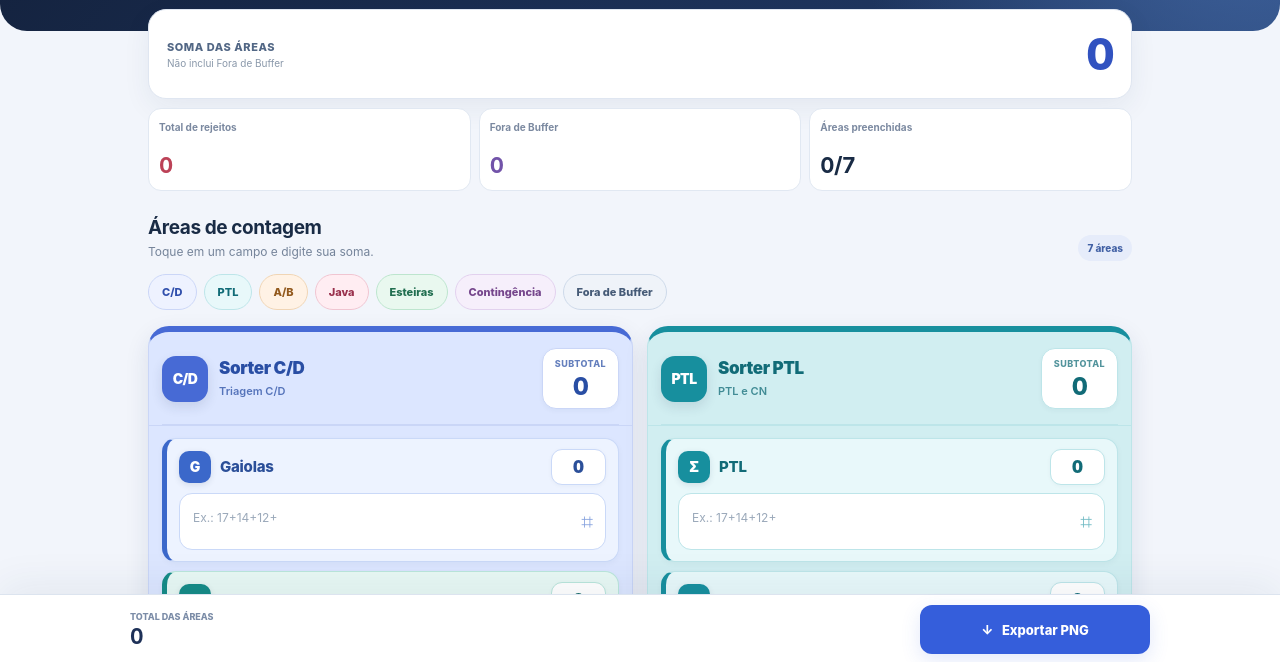
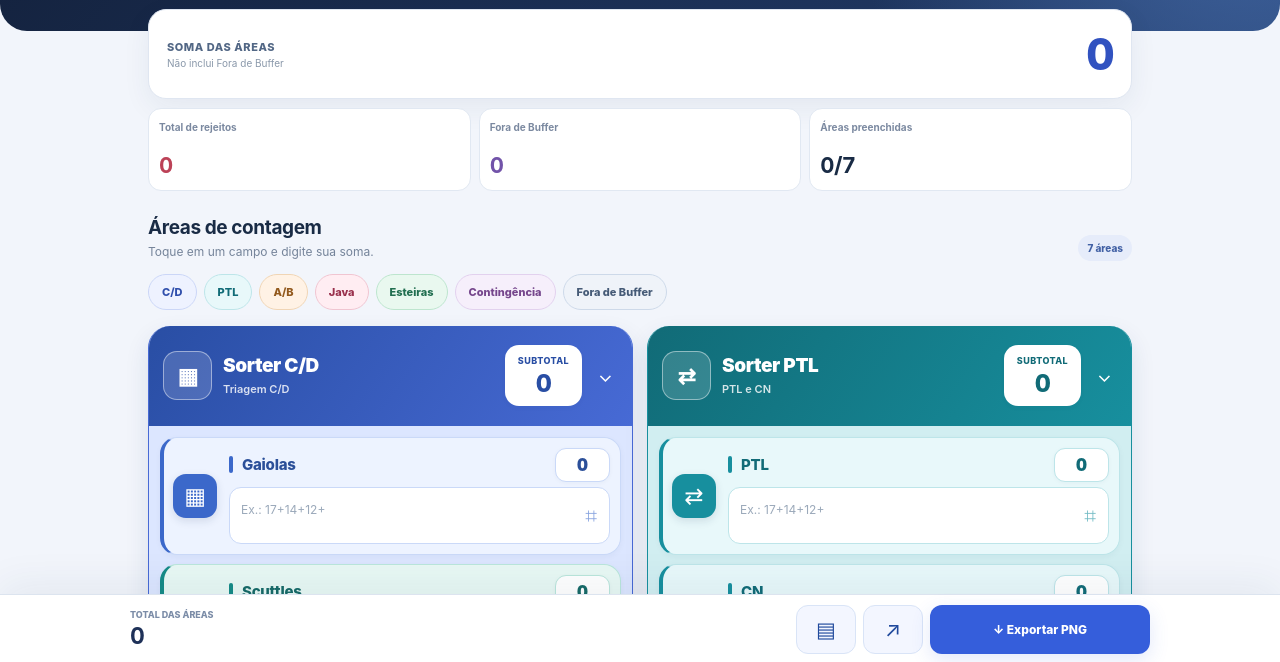
Before and after one commit to franciscoaniltoan/Transfer, a plain HTML site: page index.html in a window 1280 px wide. Shown: the part 136-798 px from the top of the page. Drawn offline with Linux system fonts and the light colour scheme.

Commit message:
Aplicar layout aprovado: cabeçalhos fortes, campos compactos, ícones, recolher setores e dock de ações

```diff
--- a/index.html
+++ b/index.html
@@ -111,6 +111,41 @@
 
 @media(min-width:690px){.hero{padding-left:30px;padding-right:30px}.hero .wrap{display:grid;grid-template-columns:1fr 330px;align-items:end;gap:15px}.eyebrow{grid-column:1/-1}.hero h1{margin-top:0}.time-row{margin-top:0}.summary{width:min(1020px,100%);margin:-22px auto 0;padding:0 18px}.sections{grid-template-columns:1fr 1fr;gap:14px}.content{padding-left:18px;padding-right:18px}.sector[data-sector="esteiras"] .fields{grid-template-columns:1fr}.dock-inner{grid-template-columns:auto auto;justify-content:space-between}.dock .primary{min-width:230px}.keypad{left:auto;right:18px;width:385px;border-radius:20px 20px 0 0}.keypad-open .toast{bottom:370px}}
 @media(max-width:355px){.summary-main{padding:14px}.summary-main .label{font-size:10px}.total-big{font-size:29px}.mini{padding:10px 8px}.mini span{font-size:9px}.sector-head{padding:14px 12px}.fields{padding:0 12px 13px}.sector-icon{width:38px;height:38px;flex-basis:38px}.sector-info h3{font-size:14px}}
+
+/* Layout aprovado: cabeçalho forte, cartões compactos e ações rápidas */
+.sector{background:var(--section-panel);border:1px solid var(--section-color);border-top:0;border-radius:22px;box-shadow:0 10px 25px rgba(28,55,102,.11)}
+.sector-head{min-height:100px;background:linear-gradient(125deg,var(--section-dark),var(--section-color));color:#fff;border:0;padding:15px 14px;gap:11px}
+.sector-head::after{display:none}
+.sector-info h3{color:#fff;font-size:19px}
+.sector-info p{color:#fff;opacity:.82}
+.sector .sector-icon{background:rgba(255,255,255,.15)!important;border:1px solid rgba(255,255,255,.45);box-shadow:none;font-size:22px;width:49px;height:49px;flex-basis:49px}
+.sector-total{border:0;background:#fff;min-width:77px}
+.sector-total span{color:var(--section-dark);opacity:1}
+.sector-total strong{color:var(--section-dark)}
+.sector .fields{padding:11px 11px 8px;gap:9px}
+.sector .field{display:grid;grid-template-columns:46px minmax(0,1fr);column-gap:10px;align-items:center;padding:10px 10px 10px 9px;border-left-width:4px;border-radius:17px}
+.sector .field-name{grid-column:2;grid-row:1;min-height:29px;margin-bottom:5px}
+.sector .field-name label{font-size:15px}
+.sector .field-name label::before{display:none}
+.sector .field-name label::after{content:"";width:4px;height:17px;background:var(--field-main);border-radius:6px;order:-1}
+.sector .field .result{min-height:32px;font-size:17px}
+.sector .field-area{grid-column:2;grid-row:2}
+.sector .field textarea{min-height:47px;padding:10px 36px 9px 11px;border-radius:12px}
+.sector .field-error{grid-column:2}
+.field-symbol{grid-column:1;grid-row:1 / span 2;width:44px;height:44px;display:grid;place-items:center;align-self:center;background:var(--field-main);color:#fff;border-radius:13px;font-size:23px;box-shadow:0 3px 9px rgba(25,48,85,.13)}
+.sector .sector-foot{background:rgba(255,255,255,.45);border-radius:12px;padding:9px 11px;margin:0 11px 10px}
+.sector-toggle{display:flex;align-items:center;justify-content:center;flex:0 0 25px;width:25px;height:32px;color:#fff;background:transparent;border:0;font-size:19px;cursor:pointer}
+.sector.collapsed .fields,.sector.collapsed .sector-foot{display:none}
+.sector.collapsed .sector-toggle{transform:rotate(-90deg)}
+.tab.active{background:#1c54c6!important;color:#fff!important;border-color:#1c54c6!important}
+.dock-inner{grid-template-columns:minmax(85px,1fr) 52px 52px minmax(125px,1.6fr);gap:7px}
+.dock-total{font-size:9px}
+.dock-total strong{font-size:23px}
+.dock-action{height:49px;border:1px solid #d9e4f7;background:#f3f6ff;color:#204a9d;border-radius:12px;font-size:21px;display:grid;place-items:center}
+.dock .primary{min-width:0;padding:0 8px;font-size:12px}
+@media(min-width:690px){.dock-inner{grid-template-columns:1fr 60px 60px 220px}.dock .primary{min-width:0}}
+@media(max-width:355px){.sector .field{grid-template-columns:38px minmax(0,1fr);gap:7px;padding:8px}.field-symbol{width:37px;height:37px;font-size:19px}.sector .sector-head{padding:12px 9px}.sector-info h3{font-size:16px}.dock-inner{grid-template-columns:minmax(62px,1fr) 43px 43px minmax(104px,1.5fr);gap:5px}.dock-action{height:45px}.dock .primary{font-size:11px}}
+
 @media(prefers-reduced-motion:reduce){*,*:before,*:after{scroll-behavior:auto!important;transition:none!important}}
 @media print{.hero{color:white;-webkit-print-color-adjust:exact;print-color-adjust:exact}.dock,.keypad,.tabs,.tools,.status,.helper,.edit-indicator{display:none!important}.content{padding-bottom:0}.sectors,.sector{break-inside:avoid}.sections{grid-template-columns:1fr 1fr}.summary{margin:10px auto}.field textarea{min-height:40px}}
 </style>
@@ -134,7 +169,7 @@
   <p class="helper"><strong>Como contar:</strong> use várias parcelas, como <strong>17+14+12+2+</strong>. O sinal + no final é permitido. O app funciona sem internet e exporta um PNG com todos os campos. <strong>Atenção:</strong> o total de rejeitos é parte da soma das áreas, não um valor adicional. Fora de Buffer fica separado.</p>
   </div>
 </main>
-<div class="dock" id="dock"><div class="dock-inner"><div class="dock-total">TOTAL DAS ÁREAS<strong id="dock-total">0</strong></div><button class="primary" id="export" type="button">↓ &nbsp; Exportar PNG</button></div></div>
+<div class="dock" id="dock"><div class="dock-inner"><div class="dock-total">TOTAL DAS ÁREAS<strong id="dock-total">0</strong></div><button class="dock-action" id="dock-copy" type="button" aria-label="Copiar resumo" title="Copiar resumo">▤</button><button class="dock-action" id="dock-share" type="button" aria-label="Compartilhar PNG" title="Compartilhar PNG">↗</button><button class="primary" id="export" type="button">↓ Exportar PNG</button></div></div>
 <div id="keypad" class="keypad" aria-label="Teclado numérico de contagem" aria-hidden="true"><div class="keypad-inner"><div class="keypad-head"><div class="keypad-label" id="keypad-label">Contagem</div><div class="keypad-sum" id="keypad-sum">0</div><button class="keypad-close" type="button" id="keypad-close" aria-label="Fechar teclado">×</button></div>
   <div class="pad-grid" id="pad-grid">
   <button class="pad-btn" type="button" data-key="7">7</button><button class="pad-btn" type="button" data-key="8">8</button><button class="pad-btn" type="button" data-key="9">9</button><button class="pad-btn operator plus" type="button" data-key="+">+</button>
@@ -178,9 +213,9 @@
   }
   function load(){try{const v=JSON.parse(localStorage.getItem(KEY)||'null');if(v&&typeof v==='object'){state.date=typeof v.date==='string'?v.date:'';state.time=typeof v.time==='string'?v.time:'';if(v.values&&typeof v.values==='object')state.values={...v.values}}}catch(e){}state.date=state.date||today();state.time=state.time||now()}
   function save(){try{localStorage.setItem(KEY,JSON.stringify(state));$('save-state').textContent='Salvo automaticamente neste aparelho'}catch(e){$('save-state').textContent='Salvamento local indisponível: faça um backup'}}
-  function build(){const root=$('sections');sectors.forEach(s=>{const card=document.createElement('article');card.className='sector';card.id='sector-'+s.id;card.dataset.sector=s.id;card.innerHTML='<div class="sector-head"><div class="sector-icon"></div><div class="sector-info"><h3></h3><p></p></div><div class="sector-total"><span>SUBTOTAL</span><strong id="total-'+s.id+'">0</strong></div></div><div class="fields"></div><div class="sector-foot"><span>Campos independentes</span><b>'+s.fields.length+' '+(s.fields.length===1?'seção':'seções')+'</b></div>';
-     card.querySelector('.sector-icon').textContent=s.icon;card.querySelector('h3').textContent=s.title;card.querySelector('.sector-info p').textContent=s.caption;const fields=card.querySelector('.fields');s.fields.forEach(([id,name])=>{FIELDS.push(id);const f=document.createElement('div');f.className='field';f.dataset.kind=name==='Gaiolas'?'gaiolas':name==='Scuttles'?'scuttles':name==='Rejeito'?'rejeito':name==='Grid Verde'?'grid-verde':name==='Grid Azul'?'grid-azul':name==='Big'?'big':'outros';f.innerHTML='<div class="field-name"><label></label><output class="result">0</output></div><div class="field-area"><textarea rows="1" enterkeyhint="done" autocomplete="off" autocorrect="off" autocapitalize="off" spellcheck="false" placeholder="Ex.: 17+14+12+"></textarea><span class="edit-indicator" aria-hidden="true">⌗</span></div><div class="field-error"></div>';
-       f.querySelector('label').textContent=name;f.querySelector('label').htmlFor=id;const ta=f.querySelector('textarea');ta.id=id;ta.dataset.field=id;ta.dataset.label=s.title+' · '+name;ta.value=state.values[id]||'';ta.inputMode=mobilePad()?'none':'text';const out=f.querySelector('output');out.id='sum-'+id;out.htmlFor=id;const err=f.querySelector('.field-error');err.id='error-'+id;
+  function build(){const root=$('sections');sectors.forEach(s=>{const card=document.createElement('article');card.className='sector';card.id='sector-'+s.id;card.dataset.sector=s.id;card.innerHTML='<div class="sector-head"><div class="sector-icon"></div><div class="sector-info"><h3></h3><p></p></div><div class="sector-total"><span>SUBTOTAL</span><strong id="total-'+s.id+'">0</strong></div><button type="button" class="sector-toggle" aria-label="Recolher ou expandir setor" aria-expanded="true">⌄</button></div><div class="fields"></div><div class="sector-foot"><span>Campos independentes</span><b>'+s.fields.length+' '+(s.fields.length===1?'seção':'seções')+'</b></div>';
+     card.querySelector('.sector-icon').textContent=({cd:'▦',ptl:'⇄',ab:'▦',java:'♻',esteiras:'≋',contingencia:'⚙',buffer:'▤'})[s.id]||s.icon;const toggle=card.querySelector('.sector-toggle');toggle.addEventListener('click',()=>{const collapsed=card.classList.toggle('collapsed');toggle.setAttribute('aria-expanded',String(!collapsed));toggle.setAttribute('aria-label',collapsed?'Expandir '+s.title:'Recolher '+s.title)});card.querySelector('h3').textContent=s.title;card.querySelector('.sector-info p').textContent=s.caption;const fields=card.querySelector('.fields');s.fields.forEach(([id,name])=>{FIELDS.push(id);const f=document.createElement('div');f.className='field';f.dataset.kind=name==='Gaiolas'?'gaiolas':name==='Scuttles'?'scuttles':name==='Rejeito'?'rejeito':name==='Grid Verde'?'grid-verde':name==='Grid Azul'?'grid-azul':name==='Big'?'big':'outros';f.innerHTML='<span class="field-symbol" aria-hidden="true"></span><div class="field-name"><label></label><output class="result">0</output></div><div class="field-area"><textarea rows="1" enterkeyhint="done" autocomplete="off" autocorrect="off" autocapitalize="off" spellcheck="false" placeholder="Ex.: 17+14+12+"></textarea><span class="edit-indicator" aria-hidden="true">⌗</span></div><div class="field-error"></div>';
+       f.querySelector('.field-symbol').textContent=({'Gaiolas':'▦','Scuttles':'▱','Rejeito':'♻','Grid Verde':'▥','Grid Azul':'▥','Big':'▣','PTL':'⇄','CN':'▤'})[name]||'∑';f.querySelector('label').textContent=name;f.querySelector('label').htmlFor=id;const ta=f.querySelector('textarea');ta.id=id;ta.dataset.field=id;ta.dataset.label=s.title+' · '+name;ta.value=state.values[id]||'';ta.inputMode=mobilePad()?'none':'text';const out=f.querySelector('output');out.id='sum-'+id;out.htmlFor=id;const err=f.querySelector('.field-error');err.id='error-'+id;
        ta.addEventListener('focus',()=>{if(nativeId!==id)preferNative=false;activeId=id;if(mobilePad()&&!preferNative)openPad(id)});ta.addEventListener('input',()=>{state.values[id]=ta.value;refresh();save();autoSize(ta)});f.querySelector('.field-area').addEventListener('click',()=>ta.focus());fields.append(f)});root.append(card)})}
   function mobilePad(){return window.matchMedia('(pointer:coarse)').matches || window.innerWidth<680}
   function autoSize(el){el.style.height='';el.style.height=Math.min(120,Math.max(57,el.scrollHeight))+'px'}
@@ -220,7 +255,7 @@
   async function restore(file){if(!file)return;try{let d=JSON.parse(await file.text());let v=d.state||d;if(!v||typeof v.values!=='object'||!v.values)throw Error('Formato não reconhecido');if(Object.values(state.values).some(v=>String(v||'').trim())&&!confirm('Substituir a contagem atual pelos dados do backup?'))return;state.values={};FIELDS.forEach(id=>{if(typeof v.values[id]==='string')state.values[id]=v.values[id]});state.date=typeof v.date==='string'?v.date:today();state.time=typeof v.time==='string'?v.time:now();closePad();sync();toast('Backup restaurado.')}catch(e){toast('Arquivo de backup inválido.')}finally{$('backup-file').value=''}}
   load();build();sync();
   $('date').addEventListener('change',e=>{state.date=e.target.value;save()});$('time').addEventListener('change',e=>{state.time=e.target.value;save()});
-  $('export').addEventListener('click',()=>exportPNG(false));$('share').addEventListener('click',()=>exportPNG(true));$('copy').addEventListener('click',copyText);
+  $('export').addEventListener('click',()=>exportPNG(false));$('share').addEventListener('click',()=>exportPNG(true));$('copy').addEventListener('click',copyText);$('dock-copy').addEventListener('click',copyText);$('dock-share').addEventListener('click',()=>exportPNG(true));
   $('backup').addEventListener('click',backup);$('restore').addEventListener('click',()=>$('backup-file').click());$('backup-file').addEventListener('change',e=>restore(e.target.files?.[0]));
   $('sample').addEventListener('click',()=>{if(Object.values(state.values).some(x=>String(x||'').trim())&&!confirm('Substituir os dados atuais pelo rascunho original?'))return;closePad();state.values={...sample};sync();toast('Rascunho carregado.')});
   $('clear').addEventListener('click',()=>{if(!confirm('Apagar todos os valores desta contagem?'))return;closePad();state.values={};state.date=today();state.time=now();sync();toast('Contagem limpa.')});
```
